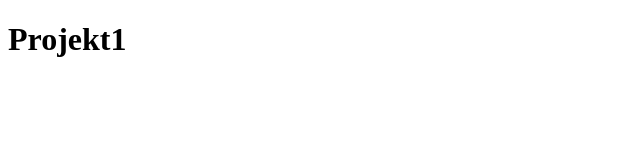
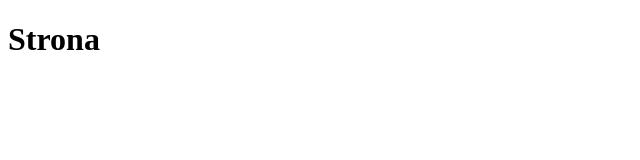
Before and after one commit to kubaprojekt/Projekt, a plain HTML site: page index.html in a window 1280 px wide. Shown: the full height of the page, 0-640 px from the left. Drawn offline with Linux system fonts and the light colour scheme.

Commit message:
Zmiana nagłówka stopnia pierwszego na Strona

```diff
--- a/index.html
+++ b/index.html
@@ -6,6 +6,6 @@
     <title>Document</title>
 </head>
 <body>
-    <h1>Projekt1</h1>
+    <h1>Strona</h1>
 </body>
 </html>
```
